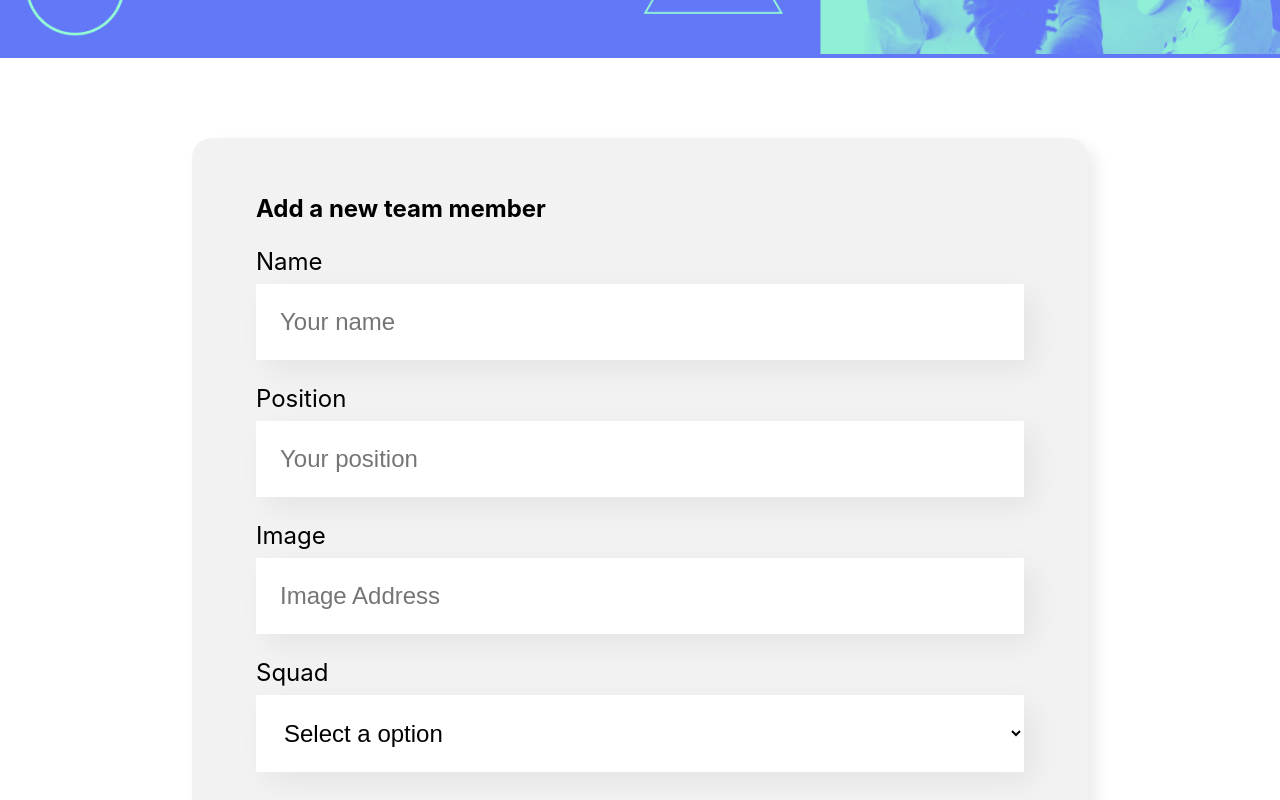
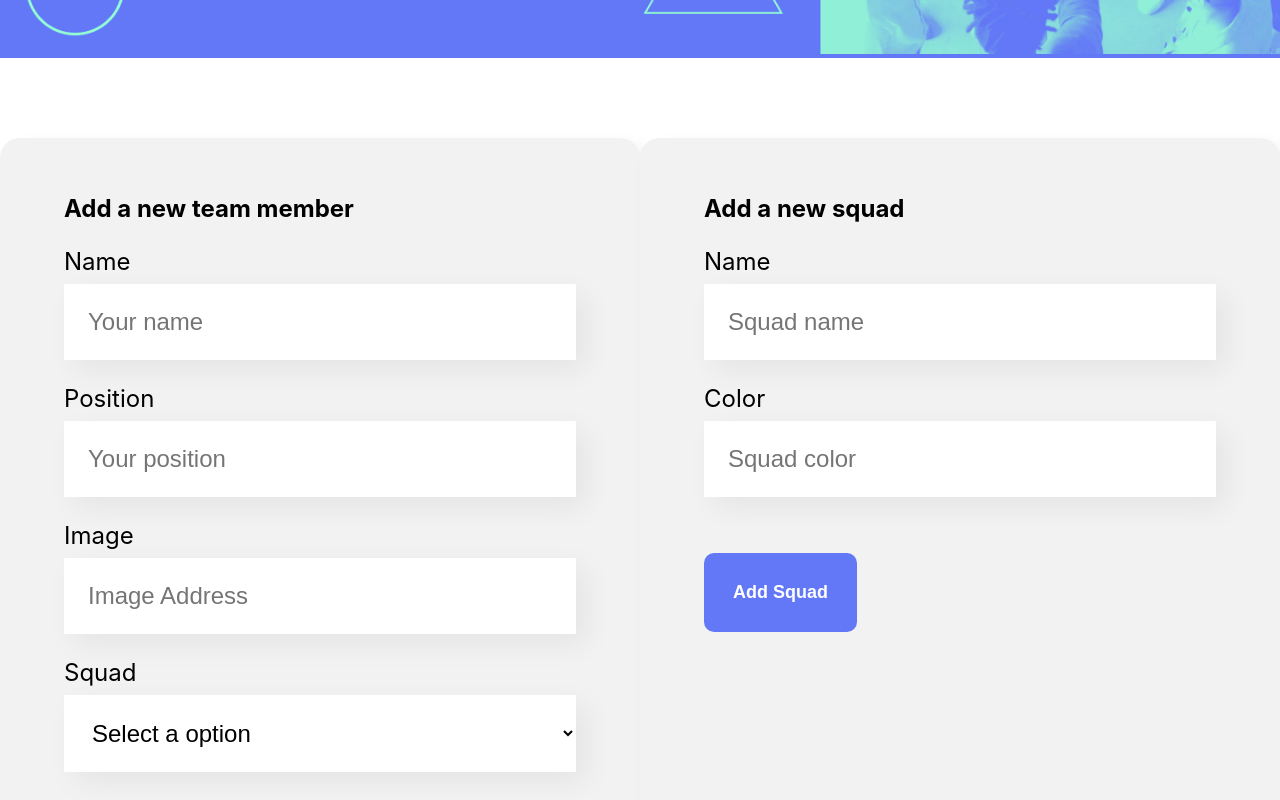
Before and after one commit to fabious054/organo, a React (Create React App) app: page / in a window 1280 px wide. Shown: the part 440-1240 px from the top of the page. Built offline with nearby package versions, Linux system fonts and the light colour scheme.

Commit message:
creating a form to add a new squad

```diff
--- a/src/App.js
+++ b/src/App.js
@@ -6,7 +6,18 @@ import { v4 as uuidv4 } from 'uuid';
 
 function App() {
 
-  const squads = [
+  // const squads = [
+  //     {name:'Programming',principalColor:'#57C278',secondaryColor:'#D9F7E9',id:uuidv4()},
+  //     {name:'Front-End',principalColor:'#82CFFA',secondaryColor:'#E8F8FF',id:uuidv4()},
+  //     {name:'Data Science',principalColor:'#A6D157',secondaryColor:'#F0F8E2',id:uuidv4()},
+  //     {name:'Devops',principalColor:'#E06B69 ',secondaryColor:'#FDE7E8',id:uuidv4()},
+  //     {name:'UI/UX',principalColor:'#DB6EBF',secondaryColor:'#FAE9F5',id:uuidv4()},
+  //     {name:'Mobile',principalColor:'#FFBA05',secondaryColor:'#FFF5D9',id:uuidv4()},
+  //     {name:'Innovation',principalColor:'#FF8A29',secondaryColor:'#FFEEDF',id:uuidv4()}
+  //   ];
+  const [teamMembers, setTeamMembers] = useState([{name:'Fabio Abreu',position:'Developer',image:'https://github.com/fabious054.png',squad:'Programming',id:uuidv4()}]);
+
+  const [squads, setSquads] = useState([
     {name:'Programming',principalColor:'#57C278',secondaryColor:'#D9F7E9',id:uuidv4()},
     {name:'Front-End',principalColor:'#82CFFA',secondaryColor:'#E8F8FF',id:uuidv4()},
     {name:'Data Science',principalColor:'#A6D157',secondaryColor:'#F0F8E2',id:uuidv4()},
@@ -14,8 +25,7 @@ function App() {
     {name:'UI/UX',principalColor:'#DB6EBF',secondaryColor:'#FAE9F5',id:uuidv4()},
     {name:'Mobile',principalColor:'#FFBA05',secondaryColor:'#FFF5D9',id:uuidv4()},
     {name:'Innovation',principalColor:'#FF8A29',secondaryColor:'#FFEEDF',id:uuidv4()}
-    ];
-  const [teamMembers, setTeamMembers] = useState([{name:'Fabio Abreu',position:'Developer',image:'https://github.com/fabious054.png',squad:'Programming',id:uuidv4()}]);
+  ]);
 
   const deleteMember = (e,id) =>{
     e.preventDefault();
@@ -25,7 +35,11 @@ function App() {
   return (
     <div className="App">
       <Banner />
-      <Form setMember={setTeamMembers} squads={squads} />
+      <Form
+        setMember={setTeamMembers}
+        setNewSquad = {setSquads}
+        squads={squads}
+      />
      {squads.map((squad, index) => (
        <Squad
         deleteMember={deleteMember}
--- a/src/components/Form/index.js
+++ b/src/components/Form/index.js
@@ -2,15 +2,19 @@ import { useState } from 'react';
 import Button from '../Button';
 import Select from '../Select';
 import TextInput from '../TextInput';
+import { v4 as uuidv4 } from 'uuid';
 import './Form.css';
 
 
-const Form = ({setMember,squads}) => {
+const Form = ({setMember,squads,setNewSquad}) => {
 
     const [name, setName] = useState('');
     const [position, setPosition] = useState('');
     const [image, setImage] = useState('');
     const [squad, setSquad] = useState('');
+
+    const [squadName, setSquadName] = useState('');
+    const [color, setColor] = useState('');
 
     const handleSubmit = (e) => {
         e.preventDefault();
@@ -21,6 +25,21 @@ const Form = ({setMember,squads}) => {
         setPosition('');
         setImage('');
         setSquad('');
+    };
+
+    const handleSubmitTeam = (e) => {
+        e.preventDefault();
+        let id = uuidv4();
+        let principalColor = `#${color}`;
+        let secondaryColor = `#${color}`;
+        let name = squadName;
+
+        const squad = {id, name, principalColor, secondaryColor};
+        setNewSquad((prev) => [...prev, squad]);
+
+        setSquadName('');
+        setColor('');
+
     };
 
     return (
@@ -55,6 +74,24 @@ const Form = ({setMember,squads}) => {
                     Add Card
                 </Button>
             </form>
+            <form onSubmit={handleSubmitTeam}>
+                <h2>Add a new squad</h2>
+                <TextInput
+                    value={squadName}
+                    setValue={setSquadName}
+                    required
+                    label="Name"
+                    placeholder="Squad name" />
+                <TextInput
+                    value={color}
+                    setValue={setColor}
+                    required
+                    label="Color"
+                    placeholder="Squad color" />
+                <Button>
+                    Add Squad
+                </Button>
+            </form>
         </section>
     );
 };
```
Lines whose indentation alone changed are shown as unchanged.
